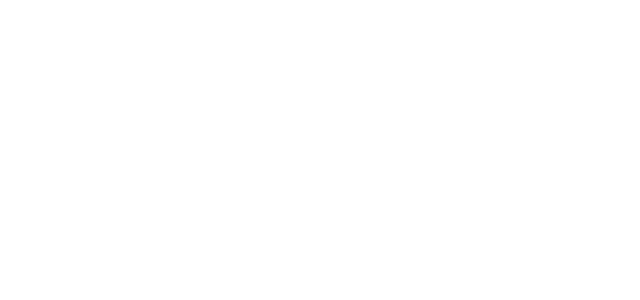
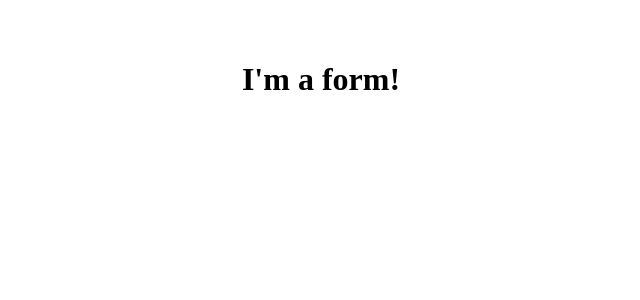
Before and after one commit to magdalena-karpinska/react-login, a React (Vite) app: page / in a window 1280 px wide. Shown: the top 300 px of the page, without its empty margins (319-959 px from the left). Built offline with nearby package versions, Linux system fonts and the light colour scheme.

Commit message:
Creates a bbasic architecture of the project

```diff
--- a/src/App.tsx
+++ b/src/App.tsx
@@ -1,7 +1,8 @@
 import "./App.css";
+import { Form } from "./components/Form";
 
 function App() {
-  return <></>;
+  return <Form />;
 }
 
 export default App;
--- /dev/null
+++ b/src/components/Form.tsx
@@ -0,0 +1,5 @@
+import "../styles/form.css";
+
+export function Form() {
+  return <h1>I'm a form!</h1>;
+}
```
Also changed, not shown: src/styles/form.css (added).
